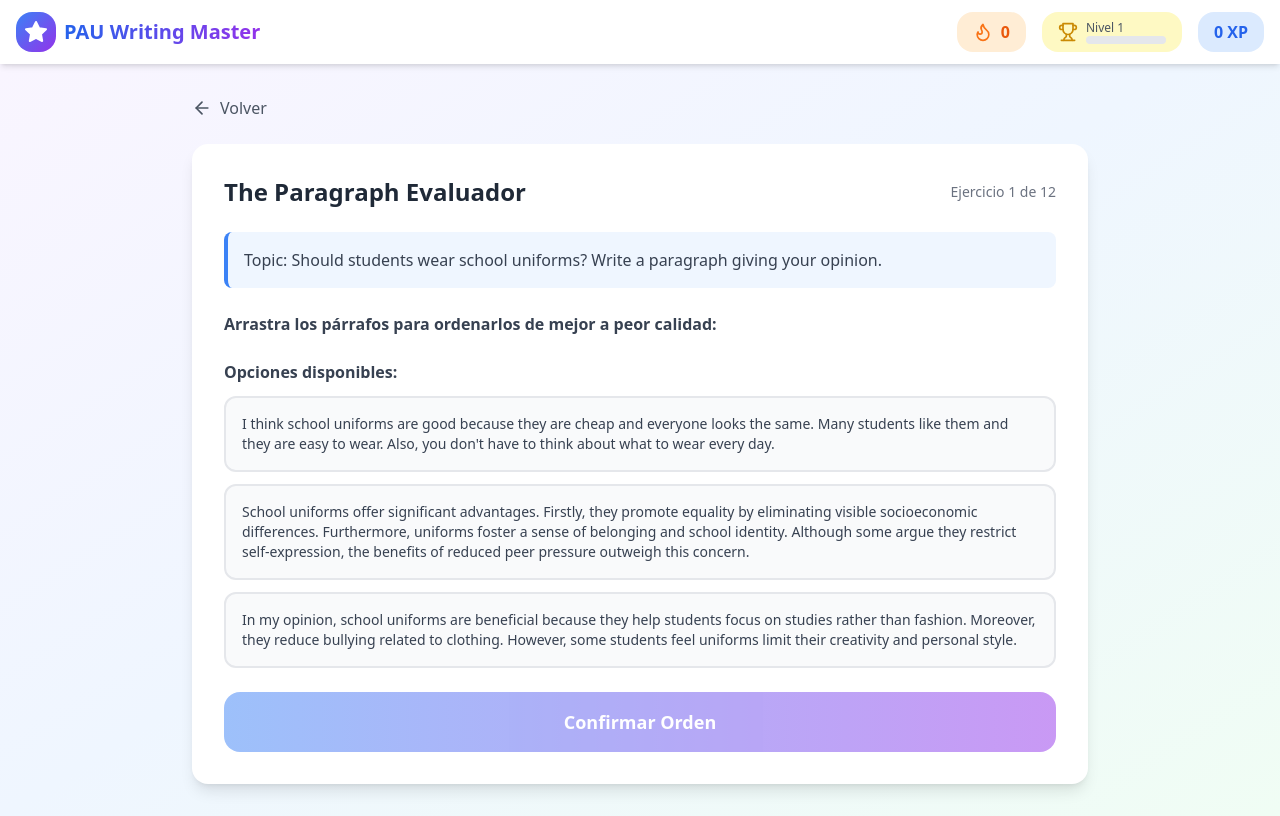
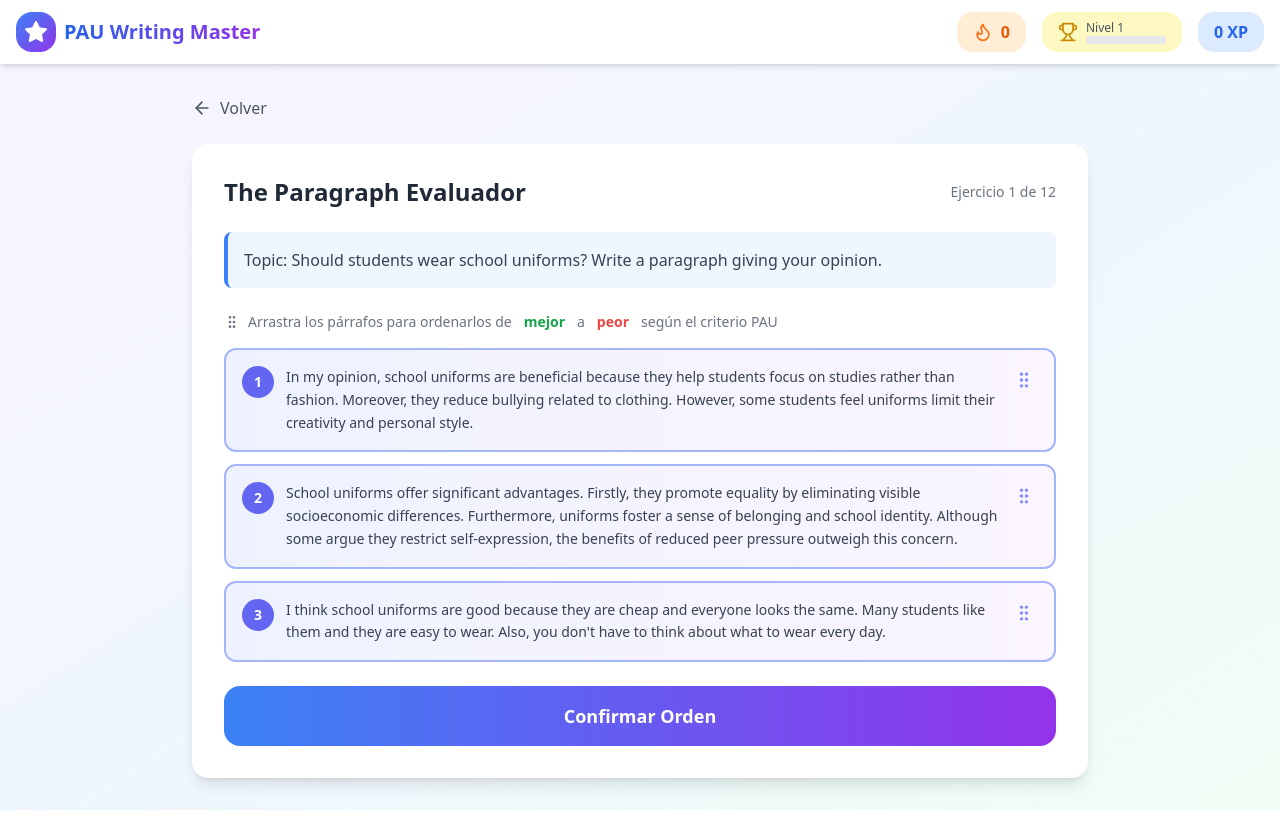
Before and after one commit to mariasantulario-svg/pau-app, a React (Vite) app: page / in a window 1280 px wide. Both pictures are taken after a click on the button 346 px from the left and 318 px from the top of the page. Built offline with nearby package versions, Linux system fonts and the light colour scheme.

Commit message:
feat: ParagraphEvaluator drag & drop + feedback pedagógico TOP/MID/POOR

```diff
--- a/src/modules/ParagraphEvaluator.tsx
+++ b/src/modules/ParagraphEvaluator.tsx
@@ -1,6 +1,27 @@
 import { useState } from 'react';
 import { motion, AnimatePresence } from 'framer-motion';
-import { ArrowLeft, CheckCircle, AlertCircle, Lightbulb } from 'lucide-react';
+import {
+  DndContext,
+  closestCenter,
+  PointerSensor,
+  TouchSensor,
+  useSensor,
+  useSensors,
+  DragEndEvent,
+  DragStartEvent,
+  DragOverlay,
+} from '@dnd-kit/core';
+import {
+  SortableContext,
+  verticalListSortingStrategy,
+  useSortable,
+  arrayMove,
+} from '@dnd-kit/sortable';
+import { CSS } from '@dnd-kit/utilities';
+import {
+  ArrowLeft, CheckCircle, AlertCircle, Lightbulb,
+  Star, Zap, TrendingUp, GripVertical,
+} from 'lucide-react';
 import contentData from '../data/content.json';
 import { useGamification } from '../hooks/useGamification';
 
@@ -8,93 +29,154 @@ interface ParagraphEvaluatorProps {
   onBack: () => void;
 }
 
+interface StructuredFeedback {
+  tier: 'TOP' | 'MID' | 'POOR';
+  points: number;
+  label: string;
+  explanation: string;
+  wowEffect: string[];
+  highlights: string[];
+  penalties: string[];
+}
+
+interface Paragraph {
+  id: string;
+  text: string;
+  rank: number;
+  feedback: StructuredFeedback;
+}
+
+// ── Sortable card ──────────────────────────────────────────────────────────
+const SortableCard = ({
+  paragraph,
+  index,
+  isActive,
+}: {
+  paragraph: Paragraph;
+  index: number;
+  isActive: boolean;
+}) => {
+  const { attributes, listeners, setNodeRef, transform, transition } = useSortable({
+    id: paragraph.id,
+  });
+
+  return (
+    <div
+      ref={setNodeRef}
+      style={{
+        transform: CSS.Transform.toString(transform),
+        transition,
+        opacity: isActive ? 0.35 : 1,
+      }}
+      className="bg-gradient-to-r from-indigo-50 to-purple-50 border-2 border-indigo-300 p-4 rounded-xl flex items-start gap-3"
+    >
+      <div className="flex-shrink-0 w-8 h-8 bg-indigo-500 text-white rounded-full flex items-center justify-center font-bold text-sm">
+        {index + 1}
+      </div>
+      <p className="text-gray-700 text-sm flex-1 leading-relaxed">{paragraph.text}</p>
+      <div
+        {...attributes}
+        {...listeners}
+        className="flex-shrink-0 cursor-grab active:cursor-grabbing text-indigo-400 hover:text-indigo-600 p-1 touch-none"
+      >
+        <GripVertical className="w-5 h-5" />
+      </div>
+    </div>
+  );
+};
+
+// ── Ghost card shown while dragging ───────────────────────────────────────
+const DragCard = ({ paragraph }: { paragraph: Paragraph }) => (
+  <div className="bg-gradient-to-r from-indigo-100 to-purple-100 border-2 border-indigo-500 p-4 rounded-xl flex items-start gap-3 shadow-2xl rotate-1">
+    <div className="flex-shrink-0 w-8 h-8 bg-indigo-600 text-white rounded-full flex items-center justify-center font-bold text-sm">
+      ✦
+    </div>
+    <p className="text-gray-700 text-sm flex-1 leading-relaxed">{paragraph.text}</p>
+    <GripVertical className="w-5 h-5 text-indigo-500" />
+  </div>
+);
+
+// ── Tier badge ─────────────────────────────────────────────────────────────
+const TierBadge = ({ tier }: { tier: 'TOP' | 'MID' | 'POOR' }) => {
+  const styles = {
+    TOP:  { bg: 'bg-green-100 border-green-400',  text: 'text-green-800',  icon: '🏆' },
+    MID:  { bg: 'bg-blue-100 border-blue-400',    text: 'text-blue-800',   icon: '✅' },
+    POOR: { bg: 'bg-red-100 border-red-400',      text: 'text-red-800',    icon: '📚' },
+  };
+  const s = styles[tier];
+  return (
+    <span className={`inline-flex items-center gap-1 px-3 py-1 rounded-full border text-sm font-bold ${s.bg} ${s.text}`}>
+      {s.icon} {tier}
+    </span>
+  );
+};
+
+// ── Main component ─────────────────────────────────────────────────────────
 export const ParagraphEvaluator = ({ onBack }: ParagraphEvaluatorProps) => {
   const [currentExercise, setCurrentExercise] = useState(0);
-  const [ranking, setRanking] = useState<string[]>([]);
+  const [items, setItems] = useState<Paragraph[]>(() =>
+    [...(contentData.paragraphEvaluator[0].paragraphs as Paragraph[])].sort(() => Math.random() - 0.5)
+  );
+  const [activeId, setActiveId] = useState<string | null>(null);
   const [showFeedback, setShowFeedback] = useState(false);
-  const [draggedItem, setDraggedItem] = useState<string | null>(null);
+  const [score, setScore] = useState(0);
   const { addXP, markChallengeComplete, isChallengeCompleted } = useGamification();
 
-  const exercise = contentData.paragraphEvaluator[currentExercise];
-  const isCompleted = isChallengeCompleted(`paragraph-${exercise.id}`);
+  const currentEx = contentData.paragraphEvaluator[currentExercise];
+  const isCompleted = isChallengeCompleted(`paragraph-${currentEx.id}`);
 
-  const handleDragStart = (id: string) => {
-    setDraggedItem(id);
-  };
+  const sensors = useSensors(
+    useSensor(PointerSensor, { activationConstraint: { distance: 5 } }),
+    useSensor(TouchSensor,   { activationConstraint: { delay: 150, tolerance: 5 } })
+  );
 
-  const handleDragOver = (e: React.DragEvent, targetId: string) => {
-    e.preventDefault();
-    if (!draggedItem || draggedItem === targetId) return;
+  const handleDragStart = (event: DragStartEvent) => setActiveId(event.active.id as string);
 
-    const newRanking = [...ranking];
-    const draggedIndex = newRanking.indexOf(draggedItem);
-    const targetIndex = newRanking.indexOf(targetId);
-
-    if (draggedIndex !== -1 && targetIndex !== -1) {
-      newRanking.splice(draggedIndex, 1);
-      newRanking.splice(targetIndex, 0, draggedItem);
-      setRanking(newRanking);
-    }
-  };
-
-  const handleDrop = () => {
-    setDraggedItem(null);
-  };
-
-  const addToRanking = (id: string) => {
-    if (!ranking.includes(id)) {
-      setRanking([...ranking, id]);
-    }
-  };
-
-  const removeFromRanking = (id: string) => {
-    setRanking(ranking.filter(r => r !== id));
+  const handleDragEnd = (event: DragEndEvent) => {
+    const { active, over } = event;
+    setActiveId(null);
+    if (!over || active.id === over.id) return;
+    setItems(prev => {
+      const oldIndex = prev.findIndex(p => p.id === active.id);
+      const newIndex = prev.findIndex(p => p.id === over.id);
+      return arrayMove(prev, oldIndex, newIndex);
+    });
   };
 
   const checkAnswer = () => {
-    const correct = ranking.every((id, index) => {
-      const paragraph = exercise.paragraphs.find(p => p.id === id);
-      return paragraph && paragraph.rank === index + 1;
-    });
-
-    if (correct && !isCompleted) {
-      addXP(30);
-      markChallengeComplete(`paragraph-${exercise.id}`);
-    }
-
+    let pts = 0;
+    items.forEach((p, index) => { if (p.rank === index + 1) pts += 10; });
+    setScore(pts);
+    if (pts === 30 && !isCompleted) { addXP(30); markChallengeComplete(`paragraph-${currentEx.id}`); }
+    else if (pts > 0 && !isCompleted) addXP(pts);
     setShowFeedback(true);
   };
 
   const nextExercise = () => {
-    if (currentExercise < contentData.paragraphEvaluator.length - 1) {
-      setCurrentExercise(currentExercise + 1);
-      setRanking([]);
+    const next = currentExercise + 1;
+    if (next < contentData.paragraphEvaluator.length) {
+      setCurrentExercise(next);
+      setItems([...(contentData.paragraphEvaluator[next].paragraphs as Paragraph[])].sort(() => Math.random() - 0.5));
       setShowFeedback(false);
+      setScore(0);
+      setActiveId(null);
     } else {
       onBack();
     }
   };
 
-  const getRankLabel = (index: number) => {
-    const labels = ['🥇 Mejor (B2/C1)', '🥈 Intermedio (B1/B2)', '🥉 Básico (A2/B1)'];
-    return labels[index];
-  };
+  const activeItem = items.find(p => p.id === activeId);
+  const allCorrect = score === 30;
 
   return (
     <div className="max-w-4xl mx-auto">
-      <button
-        onClick={onBack}
-        className="flex items-center gap-2 text-gray-600 hover:text-gray-900 mb-6"
-      >
+      <button onClick={onBack} className="flex items-center gap-2 text-gray-600 hover:text-gray-900 mb-6">
         <ArrowLeft className="w-5 h-5" />
         <span>Volver</span>
       </button>
 
-      <motion.div
-        initial={{ opacity: 0, y: 20 }}
-        animate={{ opacity: 1, y: 0 }}
-        className="bg-white rounded-2xl shadow-lg p-8"
-      >
+      <motion.div initial={{ opacity: 0, y: 20 }} animate={{ opacity: 1, y: 0 }} className="bg-white rounded-2xl shadow-lg p-8">
+
         <div className="flex items-center justify-between mb-6">
           <h2 className="text-2xl font-bold text-gray-800">The Paragraph Evaluador</h2>
           <span className="text-sm text-gray-500">
@@ -103,125 +185,144 @@ export const ParagraphEvaluator = ({ onBack }: ParagraphEvaluatorProps) => {
         </div>
 
         <div className="bg-blue-50 border-l-4 border-blue-500 p-4 rounded-lg mb-6">
-          <p className="text-gray-700 font-medium">{exercise.prompt}</p>
+          <p className="text-gray-700 font-medium">{currentEx.prompt}</p>
         </div>
 
         {!showFeedback ? (
           <>
-            <div className="mb-6">
-              <h3 className="font-semibold text-gray-700 mb-3">
-                Arrastra los párrafos para ordenarlos de mejor a peor calidad:
-              </h3>
-              <div className="space-y-3">
-                {ranking.map((id, index) => {
-                  const paragraph = exercise.paragraphs.find(p => p.id === id);
-                  if (!paragraph) return null;
+            <p className="text-sm text-gray-500 mb-4 flex items-center gap-2">
+              <GripVertical className="w-4 h-4" />
+              Arrastra los párrafos para ordenarlos de{' '}
+              <strong className="text-green-600 mx-1">mejor</strong> a{' '}
+              <strong className="text-red-500 mx-1">peor</strong> según el criterio PAU
+            </p>
 
-                  return (
-                    <motion.div
-                      key={id}
-                      layout
-                      draggable
-                      onDragStart={() => handleDragStart(id)}
-                      onDragOver={(e) => handleDragOver(e, id)}
-                      onDragEnd={handleDrop}
-                      className="bg-gradient-to-r from-green-100 to-green-50 border-2 border-green-300 p-4 rounded-xl cursor-move"
+            <DndContext
+              sensors={sensors}
+              collisionDetection={closestCenter}
+              onDragStart={handleDragStart}
+              onDragEnd={handleDragEnd}
             >
-                      <div className="flex items-start gap-3">
-                        <div className="flex-shrink-0 w-8 h-8 bg-green-500 text-white rounded-full flex items-center justify-center font-bold">
-                          {index + 1}
-                        </div>
-                        <div className="flex-1">
-                          <span className="text-xs font-semibold text-green-700 mb-1 block">
-                            {getRankLabel(index)}
-                          </span>
-                          <p className="text-gray-700 text-sm">{paragraph.text}</p>
-                        </div>
-                        <button
-                          onClick={() => removeFromRanking(id)}
-                          className="text-red-500 hover:text-red-700"
-                        >
-                          ✕
-                        </button>
-                      </div>
-                    </motion.div>
-                  );
-                })}
-              </div>
-            </div>
-
-            <div className="mb-6">
-              <h3 className="font-semibold text-gray-700 mb-3">Opciones disponibles:</h3>
-              <div className="space-y-3">
-                {exercise.paragraphs
-                  .filter(p => !ranking.includes(p.id))
-                  .map(paragraph => (
-                    <motion.div
+              <SortableContext items={items.map(p => p.id)} strategy={verticalListSortingStrategy}>
+                <div className="space-y-3 mb-6">
+                  {items.map((paragraph, index) => (
+                    <SortableCard
                       key={paragraph.id}
-                      whileHover={{ scale: 1.01 }}
-                      onClick={() => addToRanking(paragraph.id)}
-                      className="bg-gray-50 border-2 border-gray-200 p-4 rounded-xl cursor-pointer hover:border-blue-400 transition-colors"
-                    >
-                      <p className="text-gray-700 text-sm">{paragraph.text}</p>
-                    </motion.div>
+                      paragraph={paragraph}
+                      index={index}
+                      isActive={activeId === paragraph.id}
+                    />
                   ))}
                 </div>
-            </div>
+              </SortableContext>
+
+              <DragOverlay>
+                {activeItem ? <DragCard paragraph={activeItem} /> : null}
+              </DragOverlay>
+            </DndContext>
 
             <motion.button
               whileHover={{ scale: 1.02 }}
               whileTap={{ scale: 0.98 }}
               onClick={checkAnswer}
-              disabled={ranking.length !== 3}
-              className="w-full bg-gradient-to-r from-blue-500 to-purple-600 text-white py-4 rounded-2xl font-bold text-lg disabled:opacity-50 disabled:cursor-not-allowed"
+              className="w-full bg-gradient-to-r from-blue-500 to-purple-600 text-white py-4 rounded-2xl font-bold text-lg"
             >
               Confirmar Orden
             </motion.button>
           </>
         ) : (
           <AnimatePresence>
-            <motion.div
-              initial={{ opacity: 0, scale: 0.9 }}
-              animate={{ opacity: 1, scale: 1 }}
-              className="space-y-4"
-            >
-              {exercise.paragraphs
+            <motion.div initial={{ opacity: 0, scale: 0.95 }} animate={{ opacity: 1, scale: 1 }} className="space-y-4">
+
+              {/* Score banner */}
+              <div className={`p-4 rounded-xl text-center ${
+                allCorrect ? 'bg-gradient-to-r from-green-100 to-emerald-100 border-2 border-green-400'
+                : score > 0  ? 'bg-gradient-to-r from-blue-100 to-indigo-100 border-2 border-blue-400'
+                             : 'bg-gradient-to-r from-orange-100 to-yellow-100 border-2 border-orange-400'
+              }`}>
+                <div className="text-3xl font-bold mb-1">
+                  {allCorrect ? '🏆 ¡Perfecto!' : score > 0 ? '👍 ¡Casi!' : '📚 Sigue practicando'}
+                </div>
+                <div className="text-lg font-semibold text-gray-700">{score} / 30 puntos</div>
+              </div>
+
+              {/* Feedback por párrafo */}
+              {[...(currentEx.paragraphs as Paragraph[])]
                 .sort((a, b) => a.rank - b.rank)
                 .map((paragraph, index) => {
-                  const userRank = ranking.indexOf(paragraph.id) + 1;
+                  const userRank = items.findIndex(p => p.id === paragraph.id) + 1;
                   const isCorrect = userRank === paragraph.rank;
+                  const fb = paragraph.feedback as StructuredFeedback;
 
                   return (
-                    <div
+                    <motion.div
                       key={paragraph.id}
-                      className={`p-4 rounded-xl border-2 ${
-                        isCorrect ? 'bg-green-50 border-green-400' : 'bg-red-50 border-red-400'
-                      }`}
+                      initial={{ opacity: 0, x: -10 }}
+                      animate={{ opacity: 1, x: 0 }}
+                      transition={{ delay: index * 0.1 }}
+                      className={`p-4 rounded-xl border-2 ${isCorrect ? 'bg-green-50 border-green-300' : 'bg-red-50 border-red-300'}`}
                     >
-                      <div className="flex items-start gap-3 mb-2">
+                      <div className="flex items-center gap-3 mb-3 flex-wrap">
+                        <TierBadge tier={fb.tier} />
+                        <span className="text-sm font-semibold text-gray-600">
+                          {['🥇 Posición 1', '🥈 Posición 2', '🥉 Posición 3'][index]}
+                        </span>
                         {isCorrect ? (
-                          <CheckCircle className="w-6 h-6 text-green-600 flex-shrink-0" />
+                          <span className="flex items-center gap-1 text-green-600 text-sm font-bold">
+                            <CheckCircle className="w-4 h-4" /> Correcto +10 pts
+                          </span>
                         ) : (
-                          <AlertCircle className="w-6 h-6 text-red-600 flex-shrink-0" />
-                        )}
-                        <div className="flex-1">
-                          <div className="flex items-center gap-2 mb-2">
-                            <span className={`font-bold ${isCorrect ? 'text-green-700' : 'text-red-700'}`}>
-                              Posición correcta: {getRankLabel(index)}
-                            </span>
-                            {!isCorrect && (
-                              <span className="text-sm text-red-600">
-                                (Tu respuesta: posición {userRank})
+                          <span className="flex items-center gap-1 text-red-600 text-sm">
+                            <AlertCircle className="w-4 h-4" /> Tu respuesta: posición {userRank}
                           </span>
                         )}
                       </div>
-                          <p className="text-gray-700 text-sm mb-2">{paragraph.text}</p>
-                          <div className="bg-white p-3 rounded-lg">
-                            <p className="text-xs text-gray-600">{paragraph.feedback}</p>
+
+                      <p className="text-gray-600 text-sm mb-3 italic leading-relaxed">"{paragraph.text}"</p>
+
+                      <div className="bg-white rounded-lg p-3 mb-2">
+                        <p className="text-xs text-gray-600">{fb.explanation}</p>
+                      </div>
+
+                      {fb.wowEffect?.length > 0 && (
+                        <div className="bg-yellow-50 border border-yellow-300 rounded-lg p-2 mb-2">
+                          <div className="flex items-center gap-1 mb-1">
+                            <Star className="w-3 h-3 text-yellow-600" />
+                            <span className="text-xs font-bold text-yellow-700">WOW EFFECT detectado:</span>
+                          </div>
+                          <div className="flex flex-wrap gap-1">
+                            {fb.wowEffect.map((w, i) => (
+                              <span key={i} className="bg-yellow-200 text-yellow-800 text-xs px-2 py-0.5 rounded-full font-mono">{w}</span>
+                            ))}
                           </div>
                         </div>
+                      )}
+
+                      {fb.highlights?.length > 0 && (
+                        <div className="space-y-1 mb-2">
+                          {fb.highlights.map((h, i) => (
+                            <div key={i} className="flex items-start gap-1">
+                              <TrendingUp className="w-3 h-3 text-green-500 flex-shrink-0 mt-0.5" />
+                              <span className="text-xs text-green-700">{h}</span>
+                            </div>
+                          ))}
+                        </div>
+                      )}
+
+                      {fb.penalties?.length > 0 && (
+                        <div className="bg-red-50 border border-red-200 rounded-lg p-2">
+                          <div className="flex items-center gap-1 mb-1">
+                            <AlertCircle className="w-3 h-3 text-red-500" />
+                            <span className="text-xs font-bold text-red-600">Penalizaciones PAU:</span>
+                          </div>
+                          <div className="flex flex-wrap gap-1">
+                            {fb.penalties.map((p, i) => (
+                              <span key={i} className="bg-red-100 text-red-700 text-xs px-2 py-0.5 rounded-full">❌ {p}</span>
+                            ))}
                           </div>
                         </div>
+                      )}
+                    </motion.div>
                   );
                 })}
 
@@ -230,10 +331,22 @@ export const ParagraphEvaluator = ({ onBack }: ParagraphEvaluatorProps) => {
                   <Lightbulb className="w-5 h-5 text-yellow-600 flex-shrink-0 mt-0.5" />
                   <div>
                     <h4 className="font-semibold text-yellow-800 mb-1">Estrategia PAU:</h4>
-                    <p className="text-sm text-yellow-700">{exercise.strategy}</p>
+                    <p className="text-sm text-yellow-700">{currentEx.strategy}</p>
                   </div>
                 </div>
               </div>
+
+              {score > 0 && (
+                <motion.div
+                  initial={{ scale: 0 }}
+                  animate={{ scale: 1 }}
+                  transition={{ type: 'spring', stiffness: 300, delay: 0.3 }}
+                  className="flex items-center justify-center gap-2 bg-purple-50 border border-purple-200 rounded-xl p-3"
+                >
+                  <Zap className="w-5 h-5 text-purple-600" />
+                  <span className="text-purple-700 font-bold">+{Math.floor(score / 10)} XP ganados</span>
+                </motion.div>
+              )}
 
               <motion.button
                 whileHover={{ scale: 1.02 }}
@@ -242,9 +355,10 @@ export const ParagraphEvaluator = ({ onBack }: ParagraphEvaluatorProps) => {
                 className="w-full bg-gradient-to-r from-green-500 to-blue-600 text-white py-4 rounded-2xl font-bold text-lg"
               >
                 {currentExercise < contentData.paragraphEvaluator.length - 1
-                  ? 'Siguiente Ejercicio'
+                  ? 'Siguiente Ejercicio →'
                   : 'Finalizar Módulo'}
               </motion.button>
+
             </motion.div>
           </AnimatePresence>
         )}
```
Lines whose indentation alone changed are shown as unchanged.
